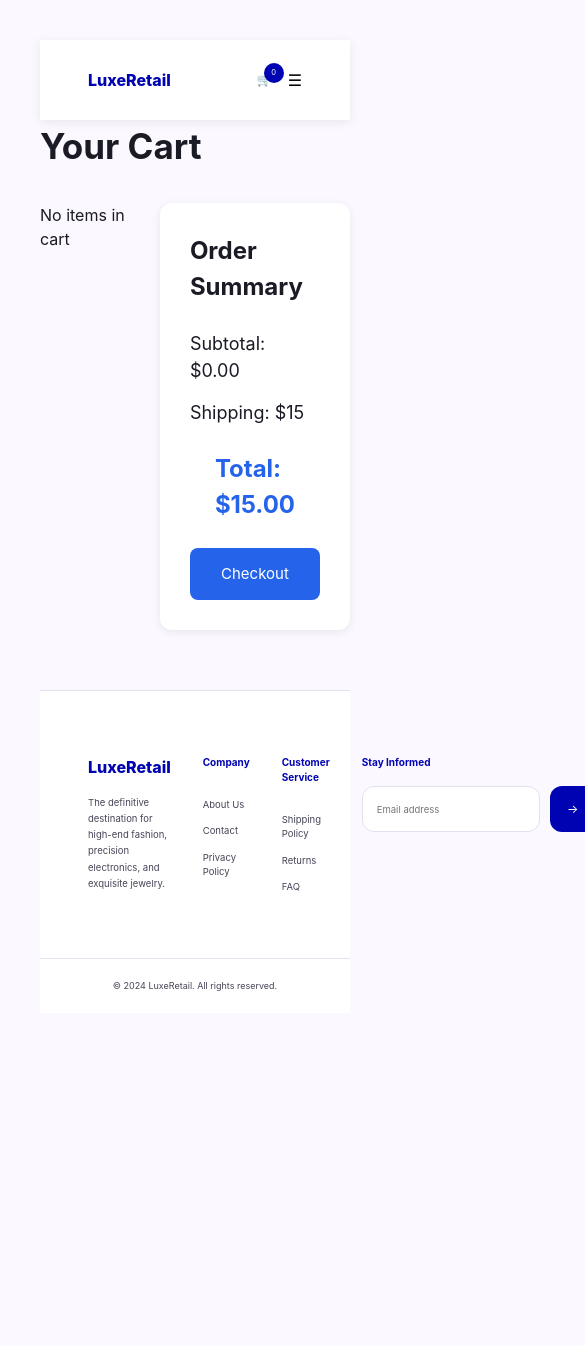
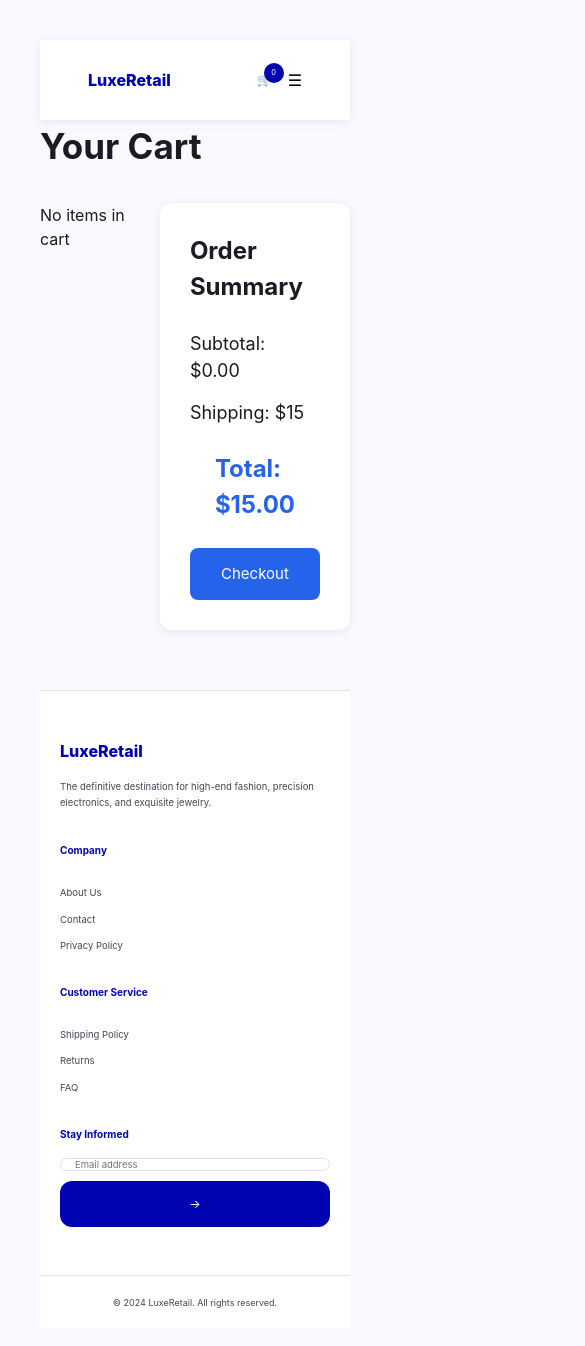
Before and after one commit to ashishsooddev/retail-app, a React (Create React App) app: page /#/cart in a window 390 px wide. Shown: the top 1346 px of the page, 585 px wide, since content can reach past the window. Before the commit the page ends 1053 px from the top, so only its background shows below. Built offline with nearby package versions, Linux system fonts and the light colour scheme.

Commit message:
responsive footer

```diff
--- a/src/Style/cart.css
+++ b/src/Style/cart.css
@@ -387,3 +387,29 @@
     font-size: 70px;
   }
 }
+
+@media (max-width: 992px) {
+
+  .footer-container {
+    grid-template-columns: repeat(2, 1fr);
+  }
+
+}
+
+@media (max-width: 768px) {
+
+  .footer-container {
+    grid-template-columns: 1fr;
+    padding: 48px 20px;
+  }
+
+  .newsletter-box {
+    flex-direction: column;
+    align-items: stretch;
+  }
+
+  .newsletter-button {
+    width: 100%;
+  }
+
+}
```
